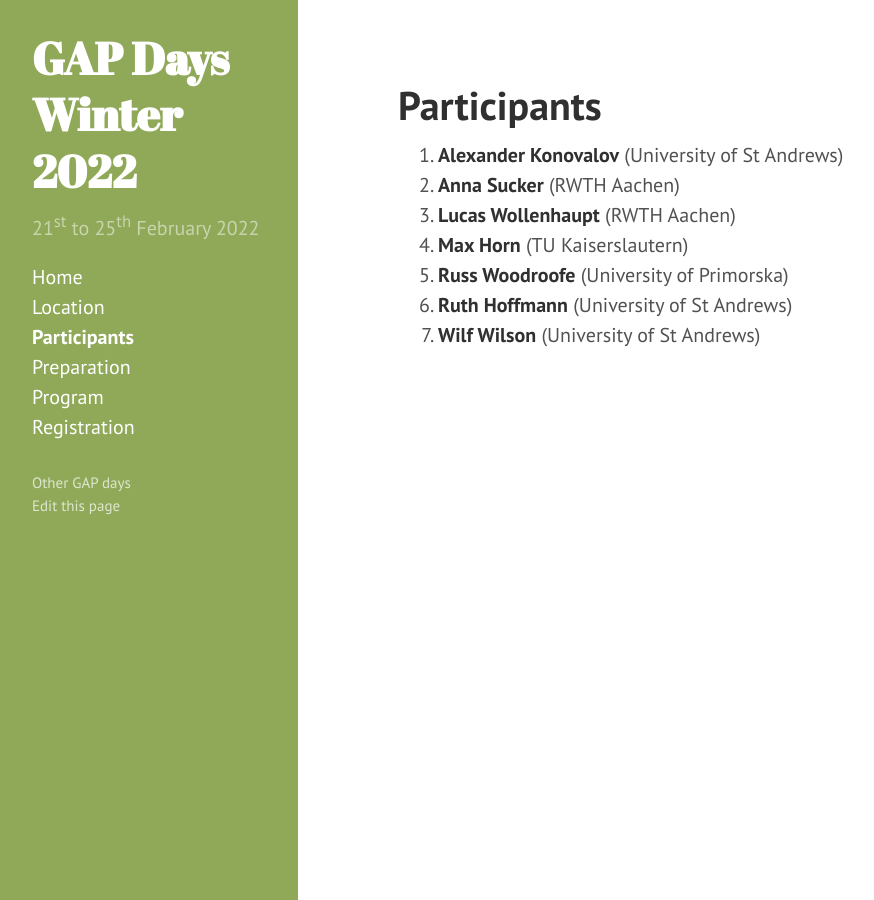
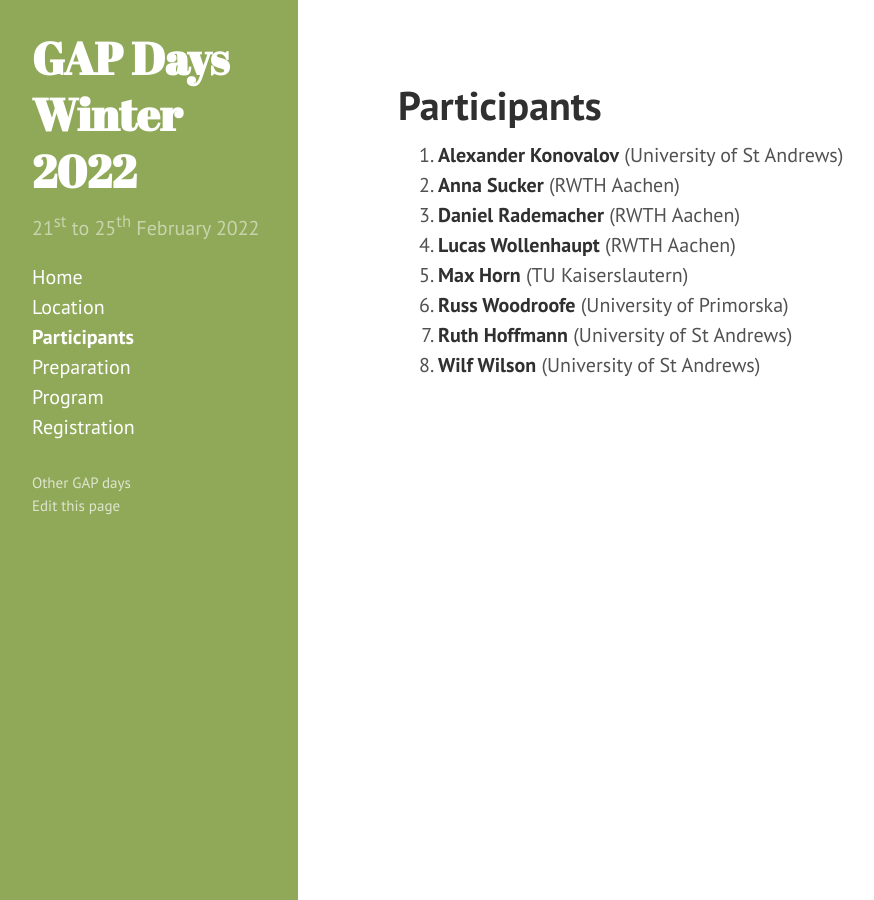
Before and after one commit to gapdays/gapdays2022-winter, a Jekyll site: the page built from participants.md, in a window 1280 px wide. Shown: the whole page, without its empty margins (2-876 px from the left). Built offline with Jekyll 4.4.1, drawn with Linux system fonts in a browser that asks for light colours.

Commit message:
Add Daniel Rademacher

```diff
--- a/participants.md
+++ b/participants.md
@@ -9,6 +9,7 @@ participants:
   - {name: Alexander Konovalov, affiliation: University of St Andrews, Scotland}
   - {name: Anna Sucker, affiliation: RWTH Aachen, Germany}
   - {name: Lucas Wollenhaupt, affiliation: RWTH Aachen, Germany}
+  - {name: Daniel Rademacher, affiliation: RWTH Aachen, Germany}
 ---
 
 <ol>{% assign participants = page.participants | sort: "name" %}
```
